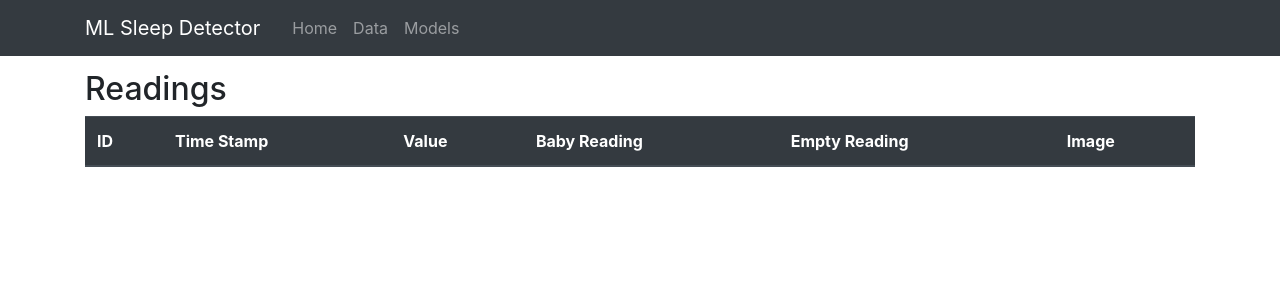
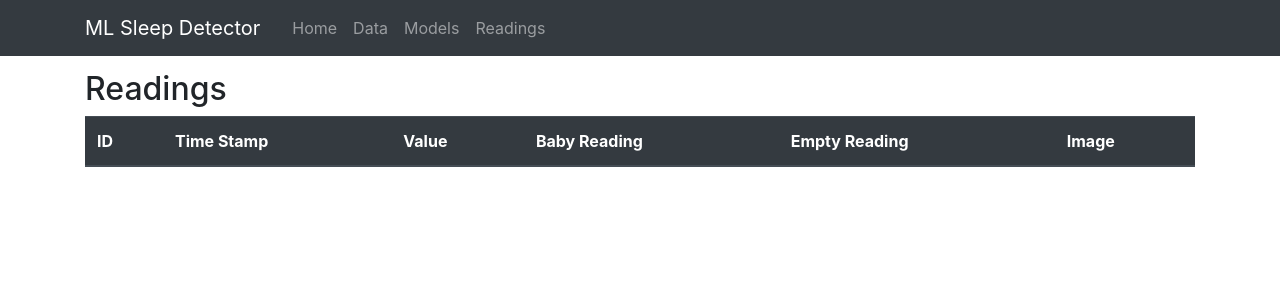
Before and after one commit to g-parki/Sleep-Schedule, a Flask app: template scripts/templates/readings.html in a window 1280 px wide. Shown: the top 300 px of the page. Run offline with Flask 2, Linux system fonts and the light colour scheme; the template is opened without the code that fills it, so the values that code supplies are empty; some libraries are stand-ins or nearby versions.

Commit message:
Add Readings nav link

```diff
--- a/scripts/templates/layout.html
+++ b/scripts/templates/layout.html
@@ -30,6 +30,7 @@
                 <a class="nav-item nav-link" href="/">Home</a>
                 <a class="nav-item nav-link" href="/data">Data</a>
                 <a class="nav-item nav-link" href="/models">Models</a>
+                <a class="nav-item nav-link" href="/readings">Readings</a>
             </div>
             <!-- Navbar Right Side -->
             <div class="navbar-nav">
```
